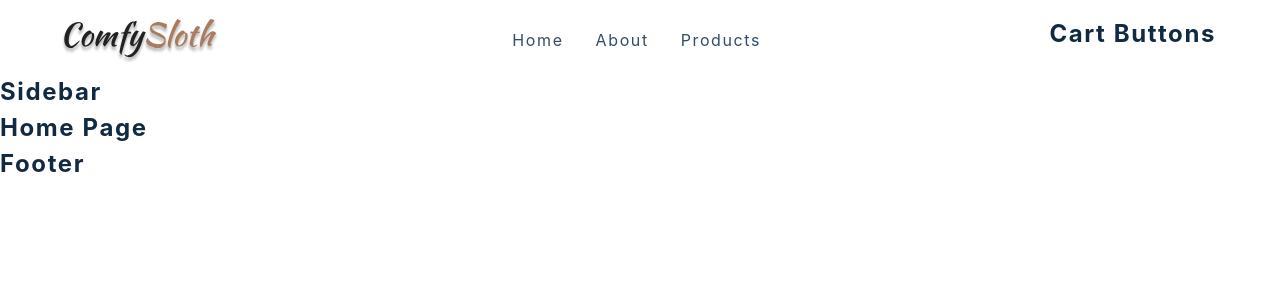
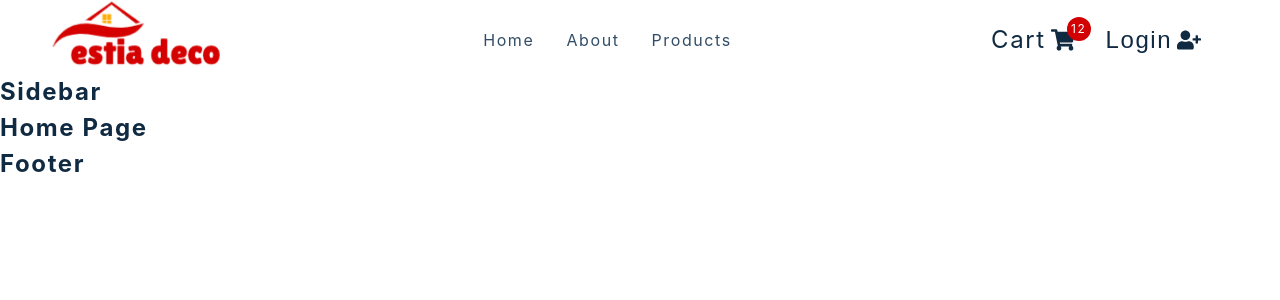
Before and after one commit to ioannis-sporidis/ra-online-store, a React (Create React App) app: page / in a window 1280 px wide. Shown: the top 300 px of the page. Built offline with nearby package versions, Linux system fonts and the light colour scheme.

Commit message:
Cart Buttons basic setup

```diff
--- a/src/components/CartButtons.js
+++ b/src/components/CartButtons.js
@@ -1,14 +1,27 @@
-import React from 'react'
-import { FaShoppingCart, FaUserMinus, FaUserPlus } from 'react-icons/fa'
-import { Link } from 'react-router-dom'
-import styled from 'styled-components'
-import { useProductsContext } from '../context/products_context'
-import { useCartContext } from '../context/cart_context'
-import { useUserContext } from '../context/user_context'
+import React from 'react';
+import { FaShoppingCart, FaUserMinus, FaUserPlus } from 'react-icons/fa';
+import { Link } from 'react-router-dom';
+import styled from 'styled-components';
+import { useProductsContext } from '../context/products_context';
+import { useCartContext } from '../context/cart_context';
+import { useUserContext } from '../context/user_context';
 
 const CartButtons = () => {
-  return <h4>cart buttons </h4>
-}
+  return (
+    <Wrapper className='cart-btn-wrapper'>
+      <Link to='/cart' className='cart-btn'>
+        Cart
+        <span className='cart-container'>
+          <FaShoppingCart />
+          <span className='cart-value'>12</span>
+        </span>
+      </Link>
+      <button type='button' className='auth-btn'>
+        Login <FaUserPlus />
+      </button>
+    </Wrapper>
+  );
+};
 
 const Wrapper = styled.div`
   display: grid;
@@ -62,5 +75,5 @@ const Wrapper = styled.div`
       margin-left: 5px;
     }
   }
-`
-export default CartButtons
+`;
+export default CartButtons;
--- a/src/index.css
+++ b/src/index.css
@@ -6,18 +6,18 @@ Variables
 
 :root {
   /* dark shades of primary color*/
-  --clr-primary-1: hsl(22, 28%, 21%);
-  --clr-primary-2: hsl(22, 28%, 29%);
-  --clr-primary-3: hsl(22, 28%, 37%);
-  --clr-primary-4: hsl(22, 28%, 45%);
+  --clr-primary-1: hsl(359, 100%, 25%);
+  --clr-primary-2: hsl(359, 100%, 30%);
+  --clr-primary-3: hsl(0, 100%, 35%);
+  --clr-primary-4: hsl(0, 100%, 40%);
   /* primary/main color */
-  --clr-primary-5: hsl(22, 31%, 52%);
+  --clr-primary-5: hsl(359, 100%, 41%);
   /* lighter shades of primary color */
-  --clr-primary-6: hsl(22, 31%, 60%);
-  --clr-primary-7: hsl(22, 31%, 67%);
-  --clr-primary-8: hsl(20, 31%, 74%);
-  --clr-primary-9: hsl(22, 31%, 81%);
-  --clr-primary-10: hsl(22, 31%, 88%);
+  --clr-primary-6: hsl(0, 100%, 75%);
+  --clr-primary-7: hsl(0, 100%, 80%);
+  --clr-primary-8: hsl(0, 100%, 85%);
+  --clr-primary-9: hsl(0, 100%, 90%);
+  --clr-primary-10: hsl(2, 100%, 94%);
   /* darkest grey - used for headings */
   --clr-grey-1: hsl(209, 61%, 16%);
   --clr-grey-2: hsl(211, 39%, 23%);
```
Also changed, not shown: src/assets/logo-original.svg (added), src/assets/logo.svg.
